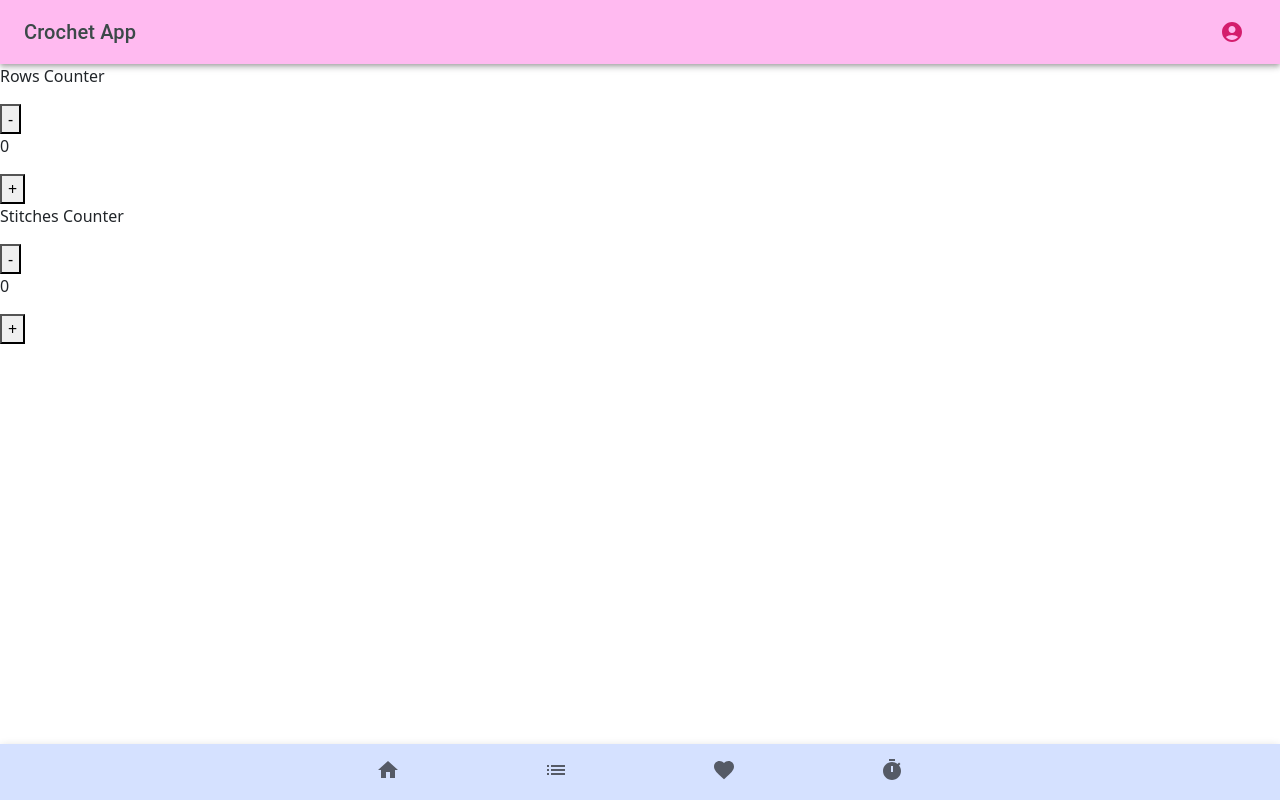
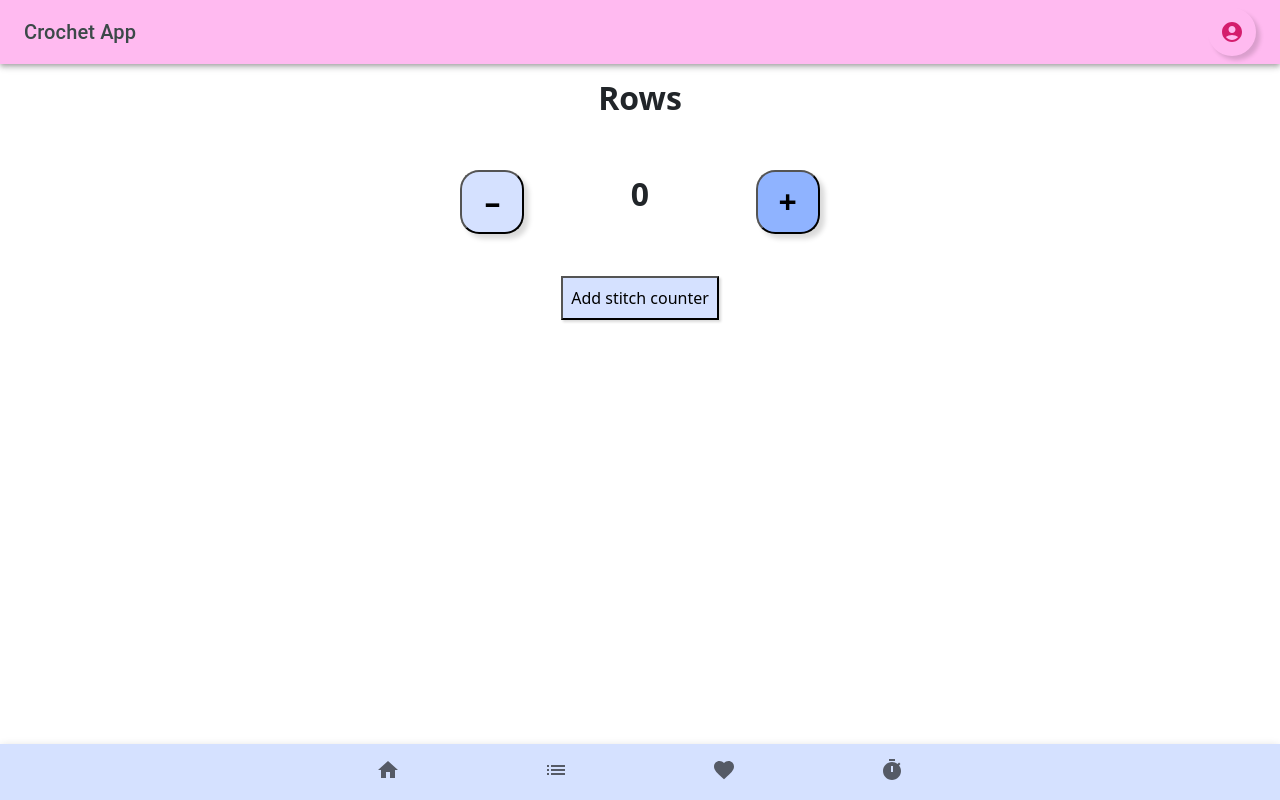
Before and after one commit to Hydroxypropyl/Crochet-App, a React (Create React App) app in the folder client/: page /counters in a window 1280 px wide. Built offline with nearby package versions, Linux system fonts and the light colour scheme.

Commit message:
finalized front for counters. Nothing is saved nor connected to a database for now.

```diff
--- a/client/src/pages/CounterClass.jsx
+++ b/client/src/pages/CounterClass.jsx
@@ -24,14 +24,14 @@ class CounterClass extends Component {
 
   render() {
     return(
-      <div className="counter" >
+      <div className={styles.counter}>
         <p className={styles.counterName}>
-        {this.state.name} Counter
+        {this.state.name}
         </p>
         <div className={styles.counterBar}>
-          <button onClick={this.decrease} className={styles.counterButton}>-</button>
+          <button onClick={this.decrease} className={styles.minusButton}>–</button>
           <p>{this.state.counter}</p>
-          <button onClick={this.increase} className={styles.counterButton}>+</button>
+          <button onClick={this.increase} className={styles.plusButton}>+</button>
         </div>
       </div>
     )
--- a/client/src/pages/Counters.jsx
+++ b/client/src/pages/Counters.jsx
@@ -1,16 +1,28 @@
-import { useState } from "react";
+import React, { useState } from "react";
 import CounterClass from "./CounterClass.jsx"
 import styles from './css/counters.module.css';
 
 
 const Counters =() => {
+  const [hideText, setHideText] = useState(true);
+
+  const toggleTextVisibility = () => {
+    setHideText(!hideText);
+  };
   return (
-    <div className={styles.counterDisplayer}>
-      <CounterClass name="Rows" className={styles.counter}/>
-      <CounterClass name="Stitches" className={styles.counter}/>
+    <div style={{display:"flex",flexDirection:"column", alignItems:"center",}}>
+      <div className={styles.counterDisplayer}>
+        <CounterClass name="Rows"/>
+        {!hideText && <CounterClass name="Stitches" />}
+      </div>
+      <div>
+        <button onClick={toggleTextVisibility} className={styles.counterToggleButton}>
+          {hideText ? "Add stitch counter" : "Remove stitch counter"}
+        </button>
+
+      </div>
     </div>
   );
-
 }
 
 
--- a/client/src/pages/css/counters.module.css
+++ b/client/src/pages/css/counters.module.css
@@ -1,30 +1,54 @@
 .counterDisplayer {
-    display : "flex";
-    justify-content : "space-evenly";
-    align-items : "center";
-    width : "100%";
+    display : flex;
+    justify-content : space-evenly;
+    align-items : center;
+    width : 100%;
 }
 
 .counter {
-    display : "flex";
-    flex-flow : "column wrap";
-    text-align : "center";
-    flex : "1";
-    margin : "10px";
-}
-
-.counterName {
-    font-weight : "bold";
+    display : flex;
+    flex-flow : column wrap;
+    text-align : center;
+    flex : 0.5;
+    margin : 10px;
+    font-weight : bold;
+    font-size : 2em;
 }
 
 .counterBar {
-    display : "flex";
-    flex-direction : "row";
-    justify-content : "space-between";
-    align-items : "center";
+    display : flex;
+    flex-direction : row;
+    justify-content : space-evenly;
+    align-items : center;
+    padding : 1em;
 }
 
-.counterButton {
-    border-radius : "40%";
-    vertical-align : "baseline";
+.minusButton, .plusButton {
+    border-radius : 0.6em;
+    font-weight: bold;
+    width: 2em;
+    height: 2em;
 }
+
+.plusButton {
+    background-color: #8FB3FF;
+}
+
+.counterToggleButton {
+    padding:0.5em;
+}
+
+button {
+    box-shadow: 0.15em 0.15em 0.15em rgba(0, 0, 0, 0.15);
+    cursor: pointer;
+    transition: all 0.3s ease 0s;
+    background-color: #D5E1FF;
+}
+
+button:hover {
+    background-color:#D41D6D;
+}
+
+p {
+    margin : 3px;
+}
```
